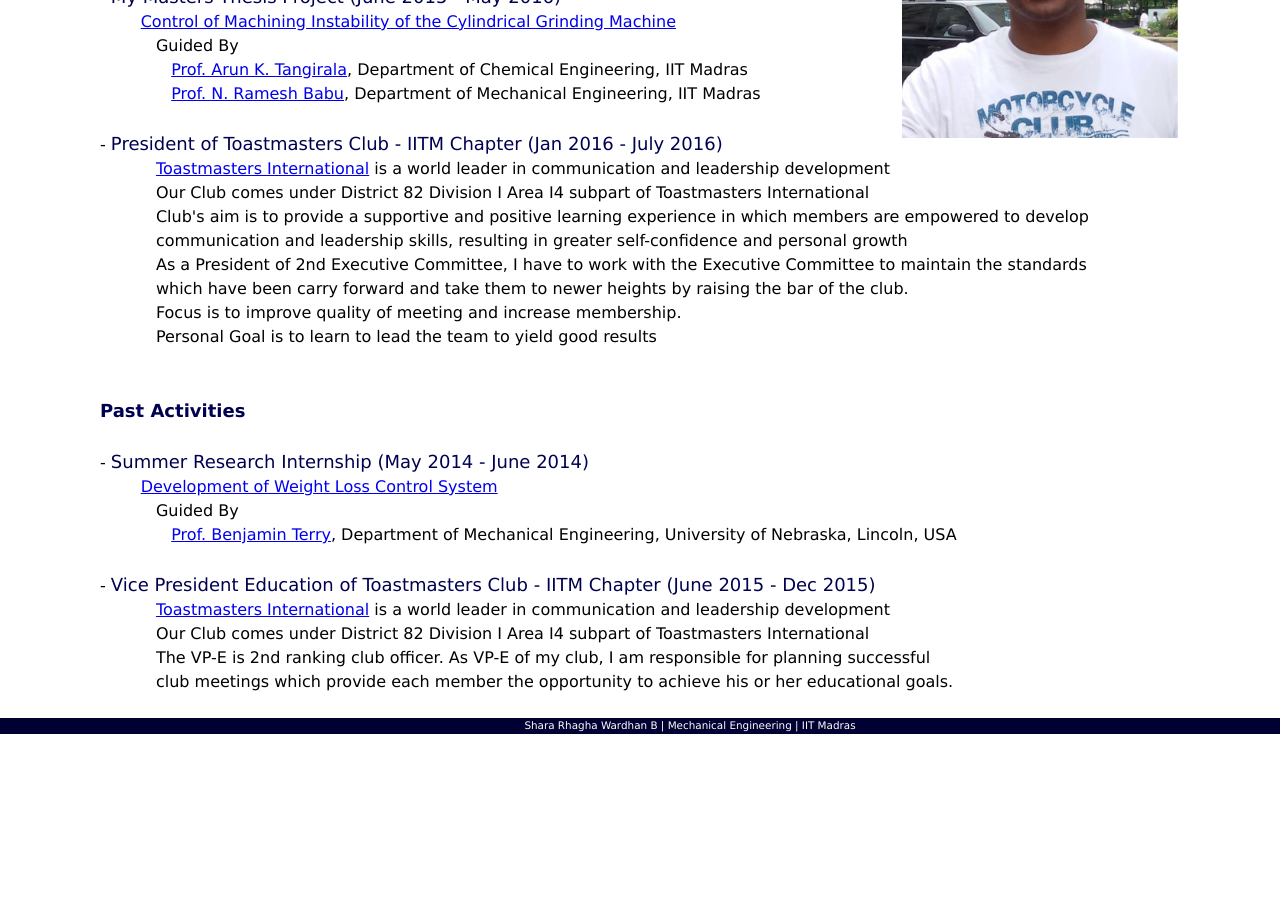
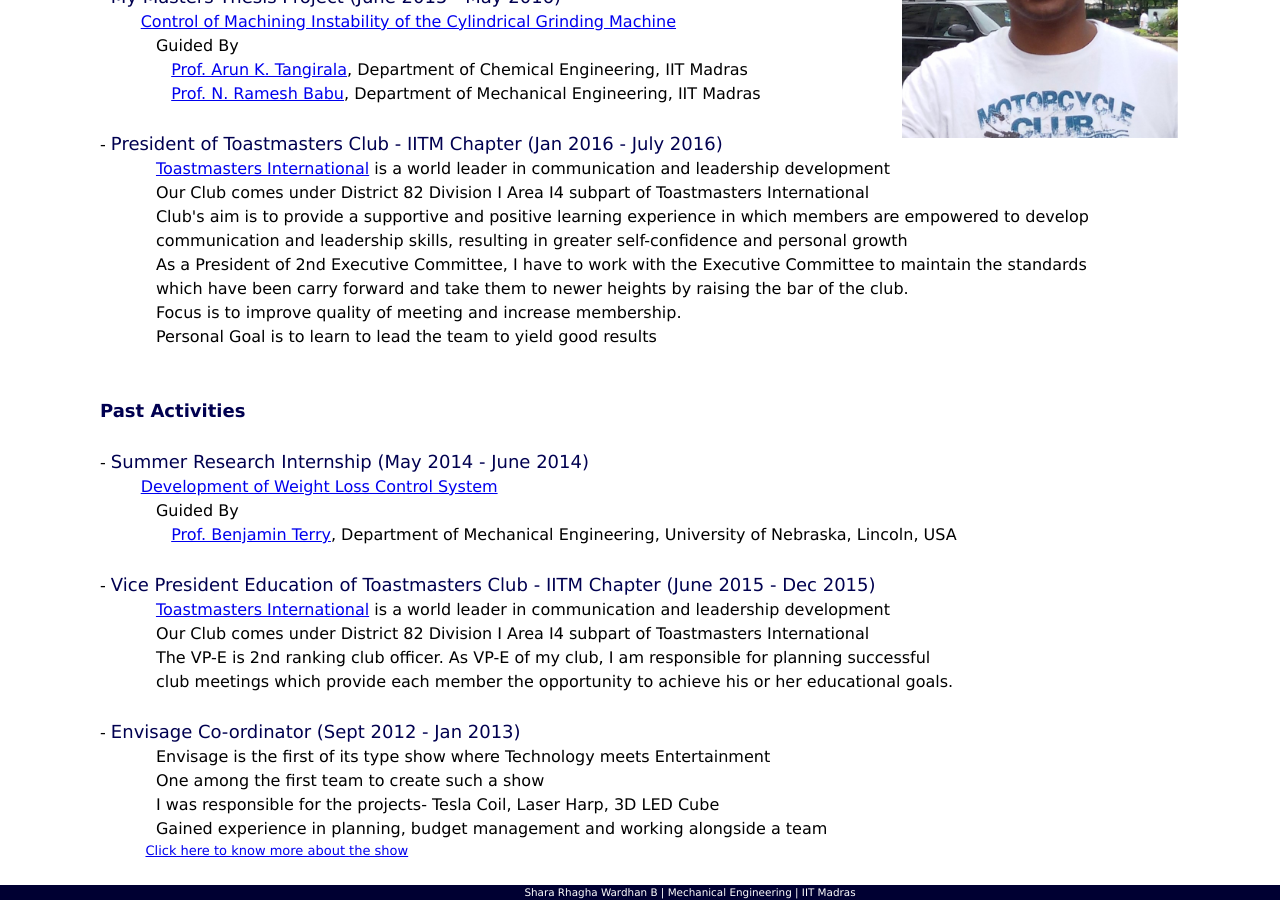
Before and after one commit to raghawardhan585/raghawardhan585.github.io, a Jekyll site: the page built from index.html, in a window 1280 px wide and 900 px high, scrolled down 587 px. Built offline with Jekyll 4.4.1, drawn with Linux system fonts in a browser that asks for light colours; before the commit the page ends 1321 px from its top, so only the background shows below that.

Commit message:
envisage

```diff
--- a/index.html
+++ b/index.html
@@ -67,12 +67,22 @@ title: "Shara Rhagha Wardhan"
           </a>
       <br>&nbsp;&nbsp;&nbsp;&nbsp;&nbsp;&nbsp;&nbsp;&nbsp;&nbsp;&nbsp; Guided By
       <br>&nbsp;&nbsp;&nbsp;&nbsp;&nbsp;&nbsp;&nbsp;&nbsp;&nbsp;&nbsp;&nbsp;&nbsp;&nbsp; <a href="http://engineering.unl.edu/mme/benjamin-terry/">Prof. Benjamin Terry</a>, Department of Mechanical Engineering, University of Nebraska, Lincoln, USA
+
         <br>
     <br>- <font size="4" color=rgb(0,0,50)>Vice President Education of Toastmasters Club - IITM Chapter (June 2015 - Dec 2015)</font>
       <br>&nbsp;&nbsp;&nbsp;&nbsp;&nbsp;&nbsp;&nbsp;&nbsp;&nbsp;&nbsp; <a href="http://www.toastmasters.org/">Toastmasters International</a> is a       world leader in communication and leadership development
         <br>&nbsp;&nbsp;&nbsp;&nbsp;&nbsp;&nbsp;&nbsp;&nbsp;&nbsp;&nbsp; Our Club comes under District 82 Division I Area I4 subpart of Toastmasters International
         <br>&nbsp;&nbsp;&nbsp;&nbsp;&nbsp;&nbsp;&nbsp;&nbsp;&nbsp;&nbsp; The VP-E is 2nd ranking club officer. As VP-E of my club, I am responsible for planning successful
         <br>&nbsp;&nbsp;&nbsp;&nbsp;&nbsp;&nbsp;&nbsp;&nbsp;&nbsp;&nbsp; club meetings which provide each member the opportunity to achieve his or her educational goals.
+
+                <br>
+    <br>- <font size="4" color=rgb(0,0,50)>Envisage Co-ordinator (Sept 2012 - Jan 2013)</font>
+      <br>&nbsp;&nbsp;&nbsp;&nbsp;&nbsp;&nbsp;&nbsp;&nbsp;&nbsp;&nbsp; Envisage is the first of its type show where Technology meets Entertainment
+        <br>&nbsp;&nbsp;&nbsp;&nbsp;&nbsp;&nbsp;&nbsp;&nbsp;&nbsp;&nbsp; One among the first team to create such a show
+        <br>&nbsp;&nbsp;&nbsp;&nbsp;&nbsp;&nbsp;&nbsp;&nbsp;&nbsp;&nbsp; I was responsible for the projects- Tesla Coil, Laser Harp, 3D LED Cube
+        <br>&nbsp;&nbsp;&nbsp;&nbsp;&nbsp;&nbsp;&nbsp;&nbsp;&nbsp;&nbsp; Gained experience in planning, budget management and working alongside a team
+        <font size="2"><br>&nbsp;&nbsp;&nbsp;&nbsp;&nbsp;&nbsp;&nbsp;&nbsp;&nbsp;&nbsp; <a href="https://www.youtube.com/watch?v=yOYbyjE3Vtw">Click here to know more about the show</a> </font>
+
     </p>
     <br>
 
```
